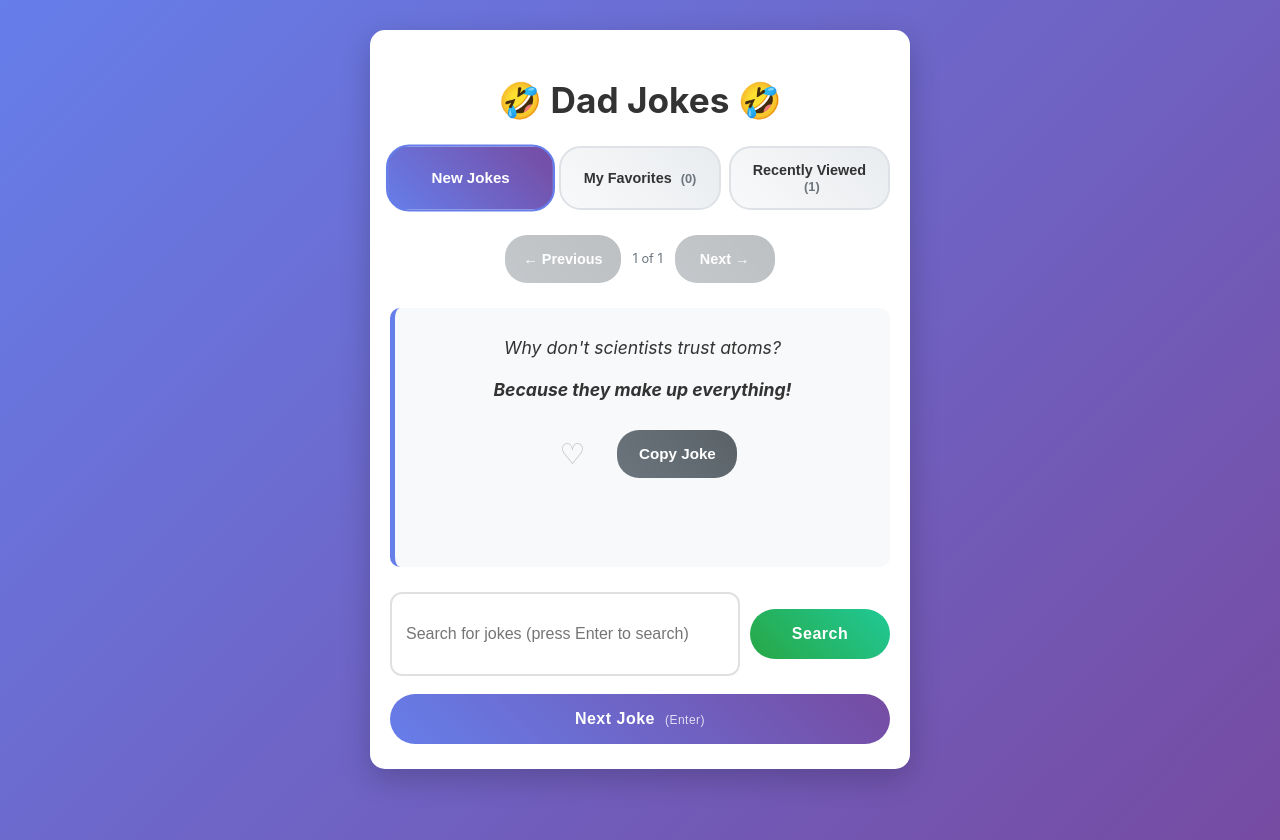
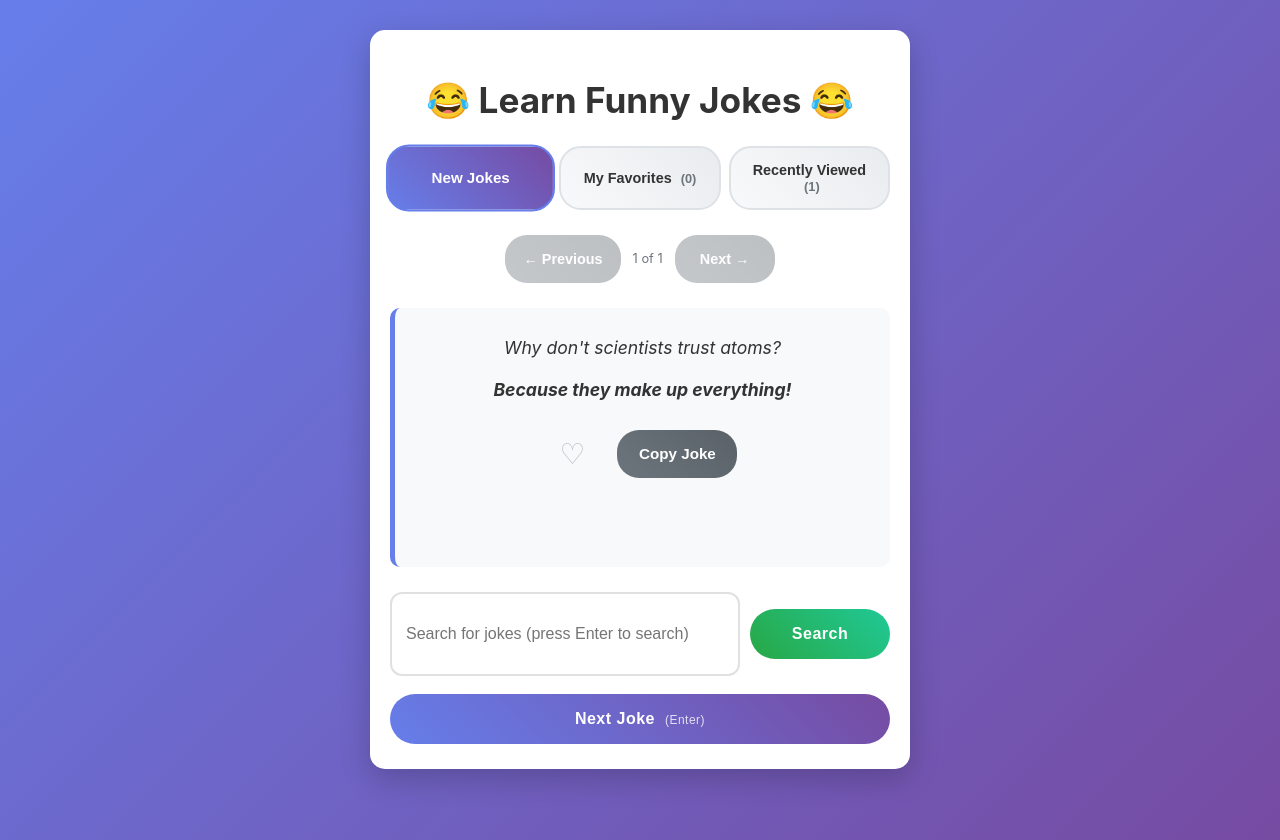
Before and after one commit to itsBrianCreates/learnfunnyjokes, a plain HTML site: page dad-jokes.html in a window 1280 px wide. Drawn offline with Linux system fonts and the light colour scheme.

Commit message:
Update page title to 'Learn Funny Jokes'

```diff
--- a/dad-jokes.html
+++ b/dad-jokes.html
@@ -11,7 +11,7 @@
 </head>
 <body>
     <div class="container">
-        <h1>🤣 Dad Jokes 🤣</h1>
+        <h1>😂 Learn Funny Jokes 😂</h1>
 
         <div class="view-toggle">
             <button class="toggle-btn active" onclick="showMainView()" id="main-toggle">New Jokes</button>
```
